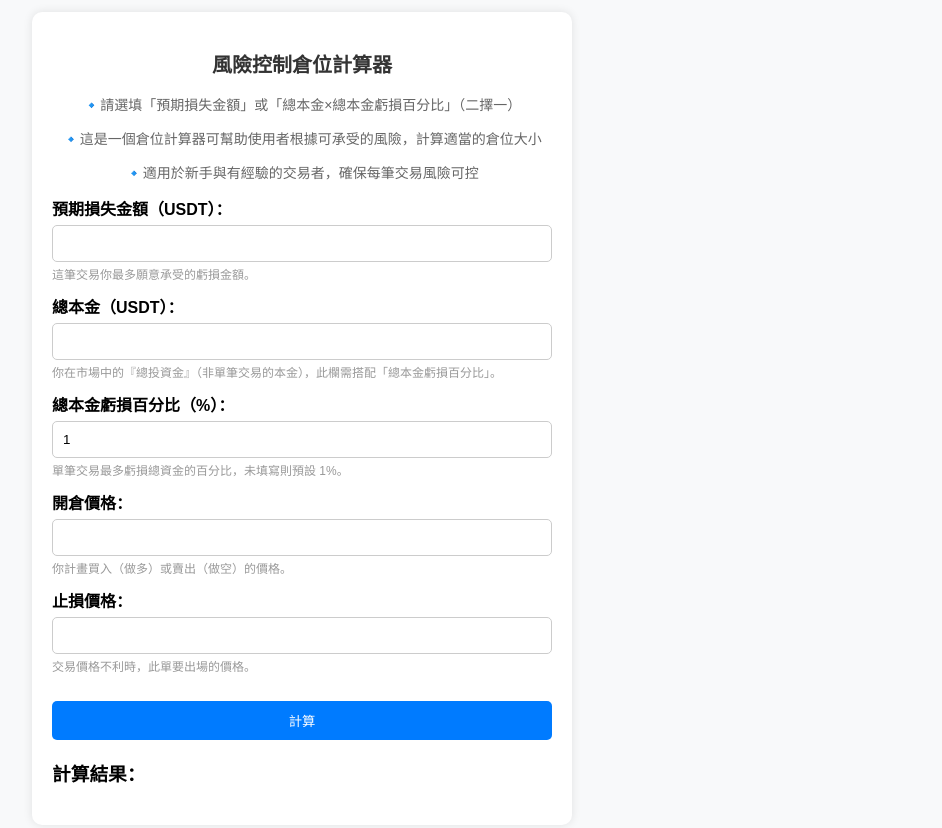
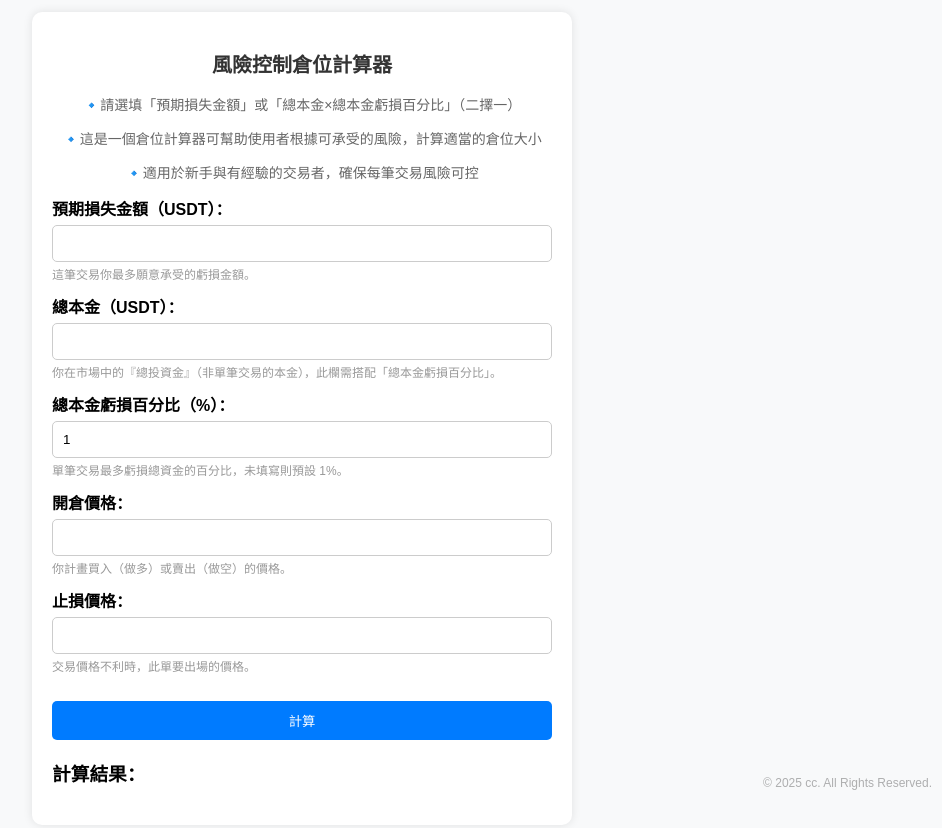
Before and after one commit to cc020202/bdoscc, a plain HTML site: page index.html in a window 1280 px wide. Shown: the whole page, without its empty margins (338-1280 px from the left). Drawn offline with Linux system fonts and the light colour scheme.

Commit message:
Update index.html

```diff
--- a/index.html
+++ b/index.html
@@ -14,6 +14,7 @@
             font-family: Arial, sans-serif;
             margin: 12px;
             background-color: #f8f9fa;
+            position: relative;
         }
         .container {
             max-width: 500px;
@@ -71,6 +72,15 @@
             text-align: center;
             margin-top: 15px;
         }
+        .watermark {
+            position: fixed;
+            bottom: 10px;
+            right: 10px;
+            font-size: 12px;
+            color: rgba(0, 0, 0, 0.3);
+            user-select: none;
+            pointer-events: none;
+        }
     </style>
 </head>
 <body>
@@ -104,6 +114,8 @@
         <h3>計算結果：</h3>
         <p id="result"></p>
     </div>
+
+    <div class="watermark">© 2025 cc. All Rights Reserved.</div>
 
     <script>
         // 禁用右鍵
```
